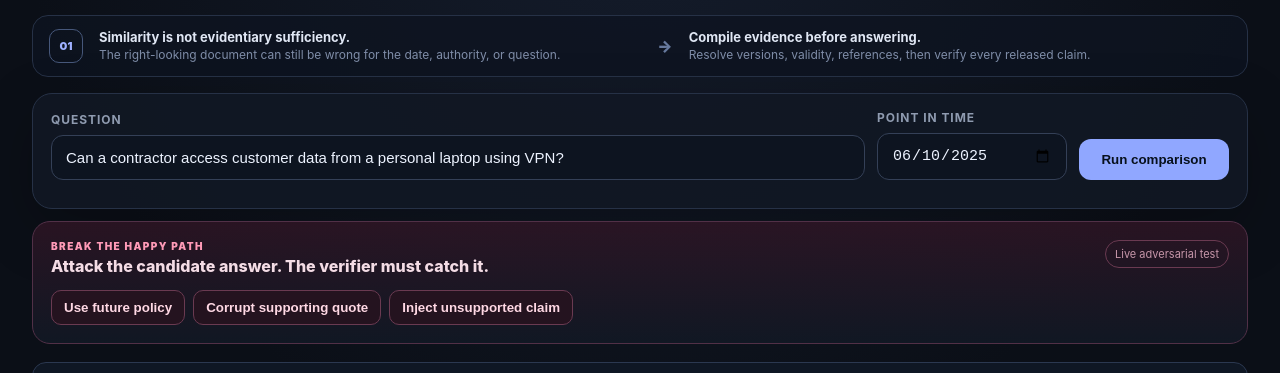
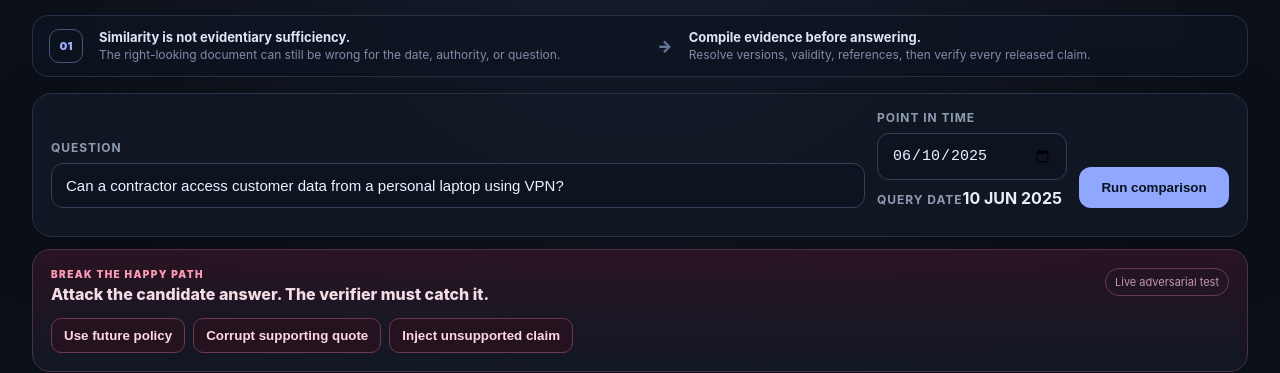
Before and after one commit to bartoszkobylinski/context-compiler, a plain HTML site: page frontend/index.html in a window 1280 px wide. Shown: the part 145-518 px from the top of the page. Drawn offline with Linux system fonts and the light colour scheme; no server answers.

Commit message:
Make point-in-time changes demo-visible

```diff
--- a/frontend/index.html
+++ b/frontend/index.html
@@ -39,9 +39,10 @@
           <span>Question</span>
           <input id="question" value="Can a contractor access customer data from a personal laptop using VPN?" />
         </label>
-        <label class="field date-field">
+        <label class="field date-field" id="dateField">
           <span>Point in time</span>
           <input id="queryDate" type="date" value="2025-06-10" />
+          <div class="date-focus" id="dateFocus"><span>QUERY DATE</span><strong>10 JUN 2025</strong></div>
         </label>
         <button id="runBtn" class="run-btn">Run comparison</button>
       </div>
```
